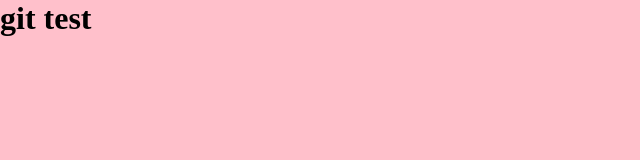
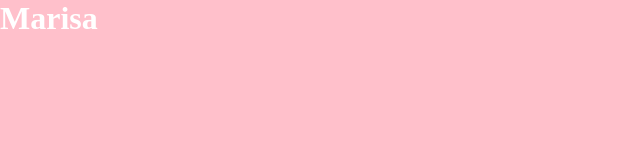
Before and after one commit to LerMari/git-test, a plain HTML site: page index.html in a window 1280 px wide. Shown: the whole page, without its empty margins (0-640 px from the left). Drawn offline with Linux system fonts and the light colour scheme.

```diff
--- a/index.html
+++ b/index.html
@@ -8,6 +8,6 @@
     <link rel="stylesheet" href="style.css">
 </head>
 <body>
-    <h1>git test</h1>
+    <h1>Marisa</h1>
 </body>
 </html>
--- a/style.css
+++ b/style.css
@@ -6,4 +6,5 @@
 
 body {
     background-color: pink;
+    color: white;
 }
```
